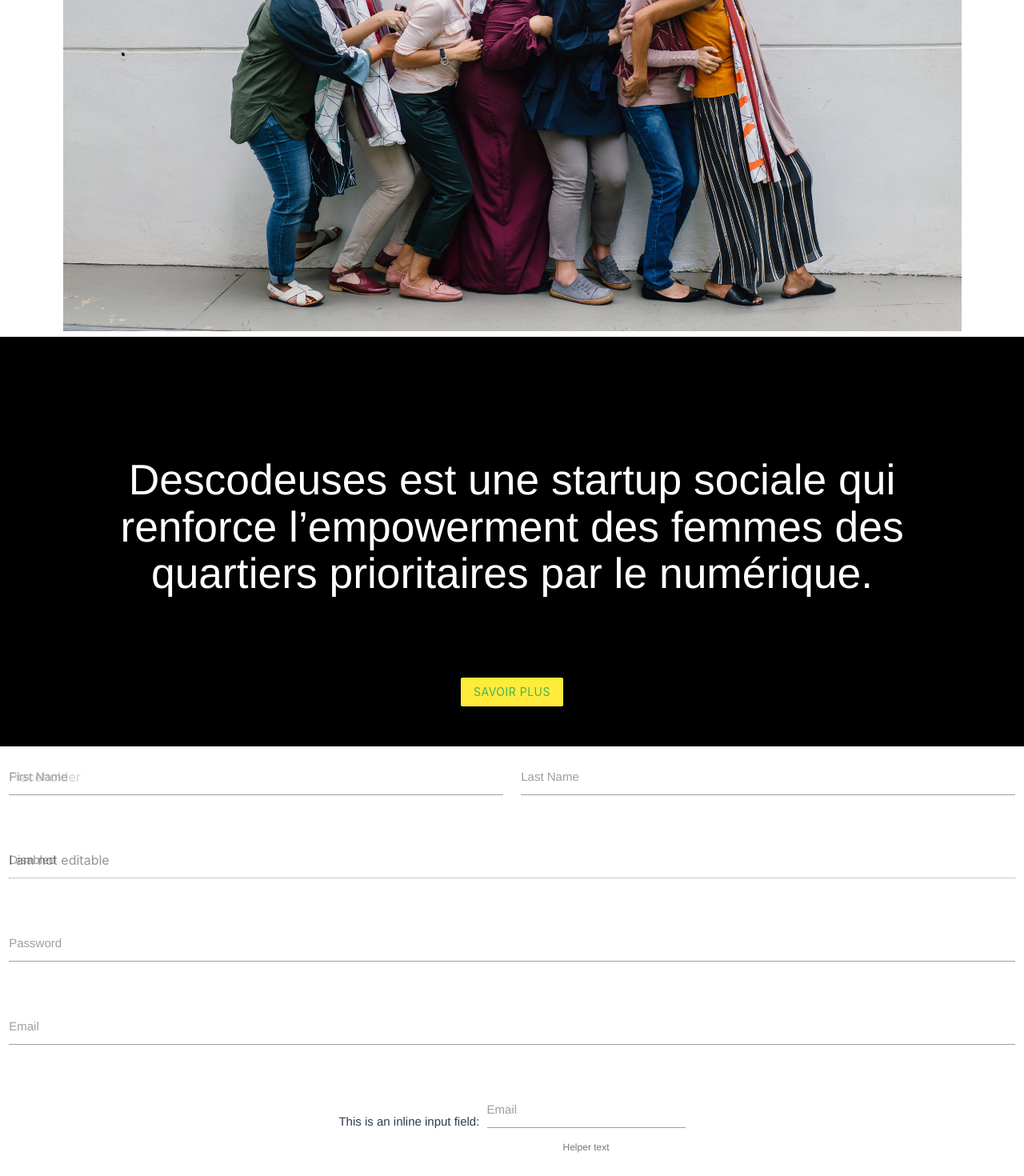
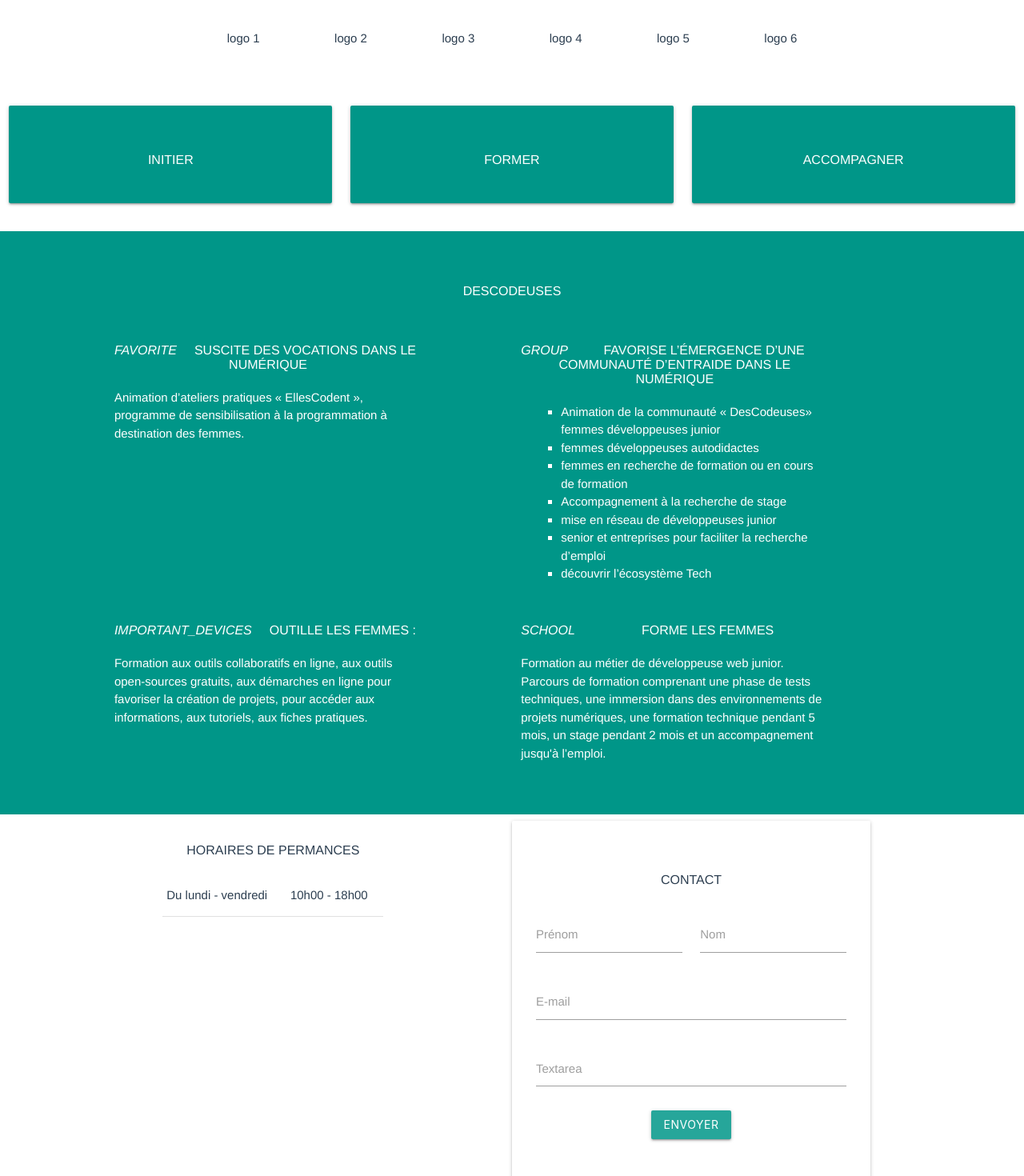
Before and after one commit to descodeuses/site, a Vue app: page / in a window 1280 px wide. Shown: the part 580-2050 px from the top of the page at 80% size. Built offline with nearby package versions, Linux system fonts and the light colour scheme.

Commit message:
Update App.vue

```diff
--- a/src/App.vue
+++ b/src/App.vue
@@ -1,32 +1,55 @@
-<template>
-  <div id="app">
-    <Navbar/>
-    <img alt="Vue logo" src="./assets/cover_decodeuses.png">
-    <Header/>
-    <Inscription/>
-    <Footer/>
-  </div>
-</template>
-
 <script>
-import HelloWorld from './components/HelloWorld.vue'
 import Inscription from './components/forms/Inscription.vue'
 import Footer from './components/ui/Footer.vue'
 import Navbar from './components/ui/Navbar.vue'
 import Header from './components/ui/Header.vue'
+import CtaNewsLetter from './components/ui/CtaNewsLetter.vue'
+import BannerActions from './components/common/BannerActions.vue'
+import BannerPartners from './components/common/BannerPartners.vue'
+import BannerSchedule from './components/common/BannerSchedule.vue'
+import BannerActivities from './components/common/BannerActivities.vue'
 import 'materialize-css'
 
 export default {
     name: 'app',
     components: {
-    HelloWorld,
         Inscription,
         Footer,
         Navbar,
-    Header
+        Header,
+        BannerActions,
+        BannerPartners,
+        BannerSchedule,
+        CtaNewsLetter,
+        BannerActivities
+    },
+    data(){
+        return {
+             component: ''
         }
+    },
+    methods: {
+        loadComponent(component) {
+            this.component = component
+        }
+    },
 }
 </script>
+
+<template>
+    <div id="app">
+        <Navbar/>
+        <Header/>
+        <BannerPartners/>
+        <BannerActions/>
+        <BannerActivities/>
+        <BannerSchedule/>
+        <Inscription @loadComponent="loadComponent" v-if="component === 'inscription'" />
+        <CtaNewsLetter/>
+        <Footer/>
+    </div>
+</template>
+
 
 <style>
 @import '~materialize-css/dist/css/materialize.min.css';
```
Lines whose indentation alone changed are shown as unchanged.
